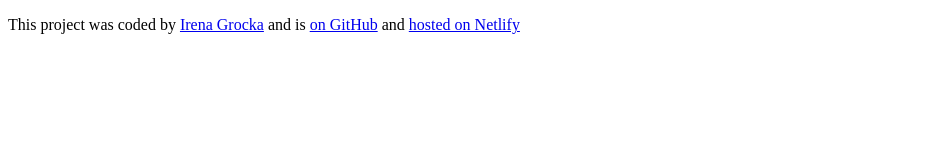
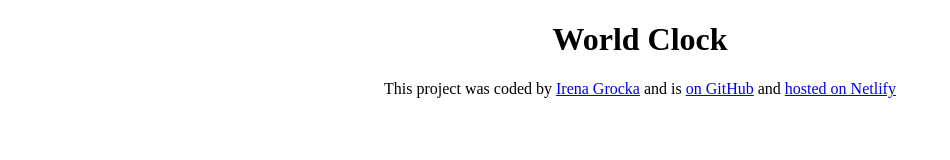
Before and after one commit to irenagrocka-ad/world-clock, a plain HTML site: page index.html in a window 1280 px wide. Shown: the whole page, without its empty margins (0-950 px from the left). Drawn offline with nearby package versions, Linux system fonts and the light colour scheme.

Commit message:
addd link to GitHub

```diff
--- a/index.html
+++ b/index.html
@@ -3,10 +3,14 @@
   <head>
     <meta charset="UTF-8" />
     <meta name="viewport" content="width=device-width, initial-scale=1.0" />
+    <script src="https://cdnjs.cloudflare.com/ajax/libs/moment.js/2.29.4/moment.min.js"></script>
+    <script src="https://cdnjs.cloudflare.com/ajax/libs/moment-timezone/0.5.37/moment-timezone-with-data-1970-2030.min.js"></script>
     <link rel="stylesheet" href="src/style.css" />
     <title>World Clock-Irena Grocka</title>
   </head>
   <body>
+    <h1>World Clock</h1>
+
     <footer>
       <p>
         This project was coded by
@@ -14,10 +18,7 @@
           >Irena Grocka</a
         >
         and is
-        <a
-          href="https://github.com/irenagrocka-ad/My-weather-app"
-          target="_blank"
-        >
+        <a href="https://github.com/irenagrocka-ad/world-clock" target="_blank">
           on GitHub</a
         >
         and
--- a/src/style.css
+++ b/src/style.css
@@ -1,2 +1,9 @@
 body {
 }
+h1 {
+  text-align: center;
+}
+
+footer {
+  text-align: center;
+}
```
